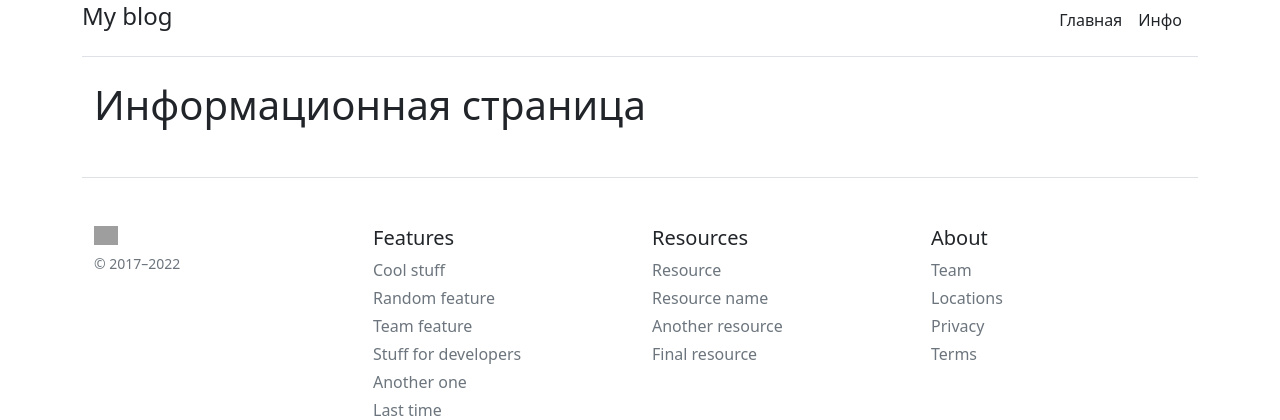
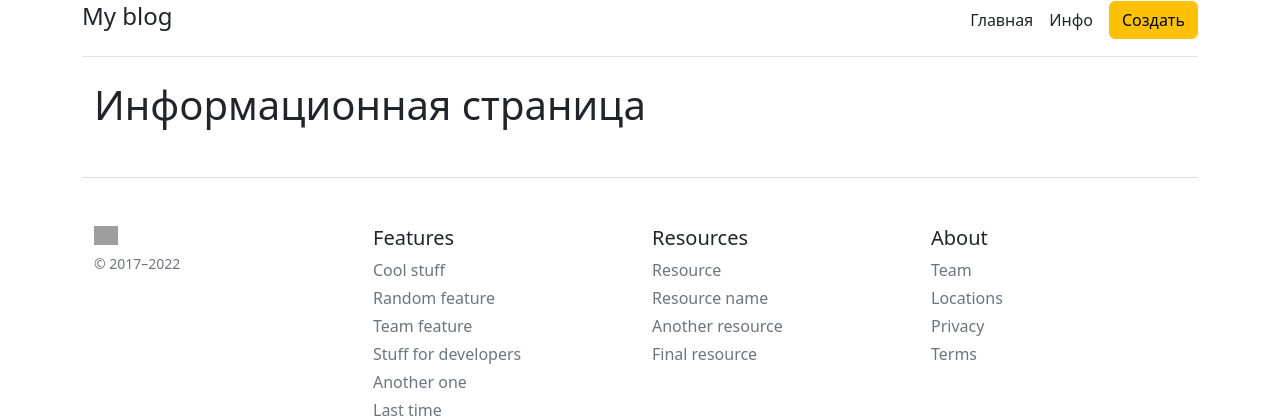
Before and after one commit to konamichi/Flask-blog, a Flask app: page /about in a window 1280 px wide. Shown: the top 420 px of the page. Run offline with Flask 2, Linux system fonts and the light colour scheme; grey boxes are pictures that could not be loaded.

Commit message:
feat: upd. base.html
Add new button

```diff
--- a/templates/base.html
+++ b/templates/base.html
@@ -18,6 +18,7 @@
         <a class="me-3 py-2 text-dark text-decoration-none" href="/">Главная</a>
         <a class="me-3 py-2 text-dark text-decoration-none" href="/about">Инфо</a>
     </nav>
+        <a class="btn btn-warning" href="/create-article">Создать</a>
 </div>
 
     {% block body %}{% endblock %}
```
